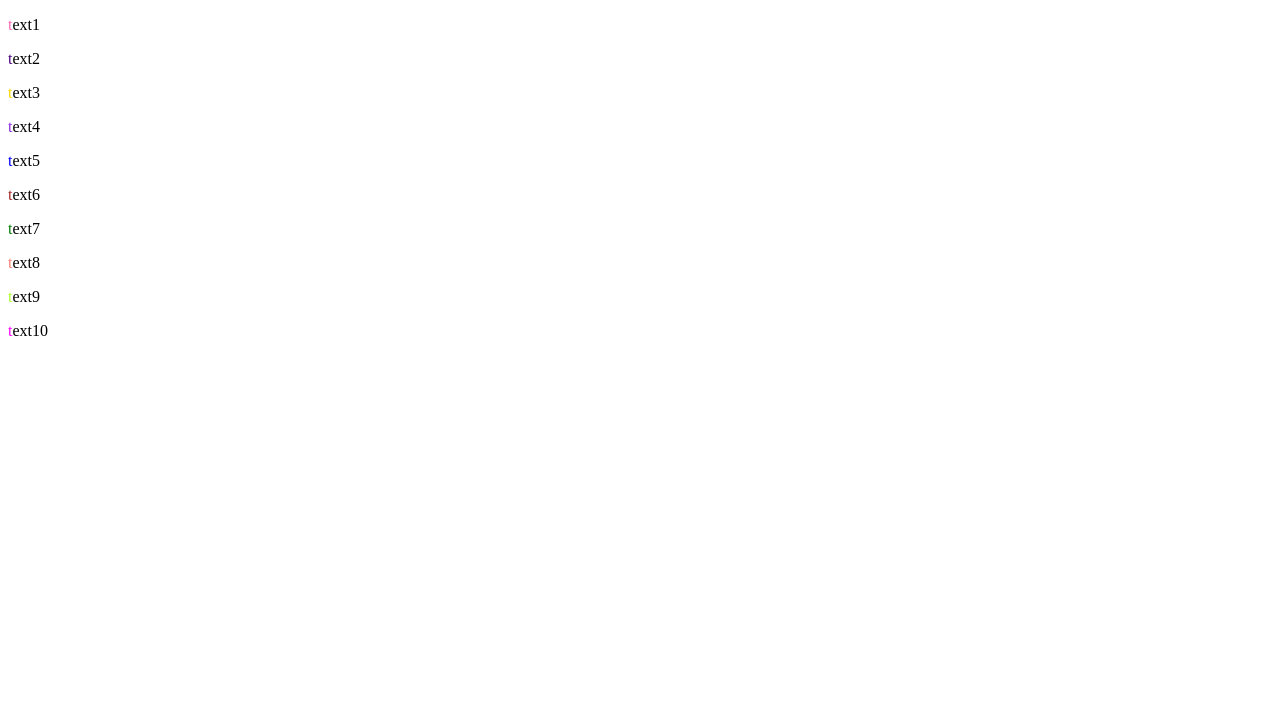
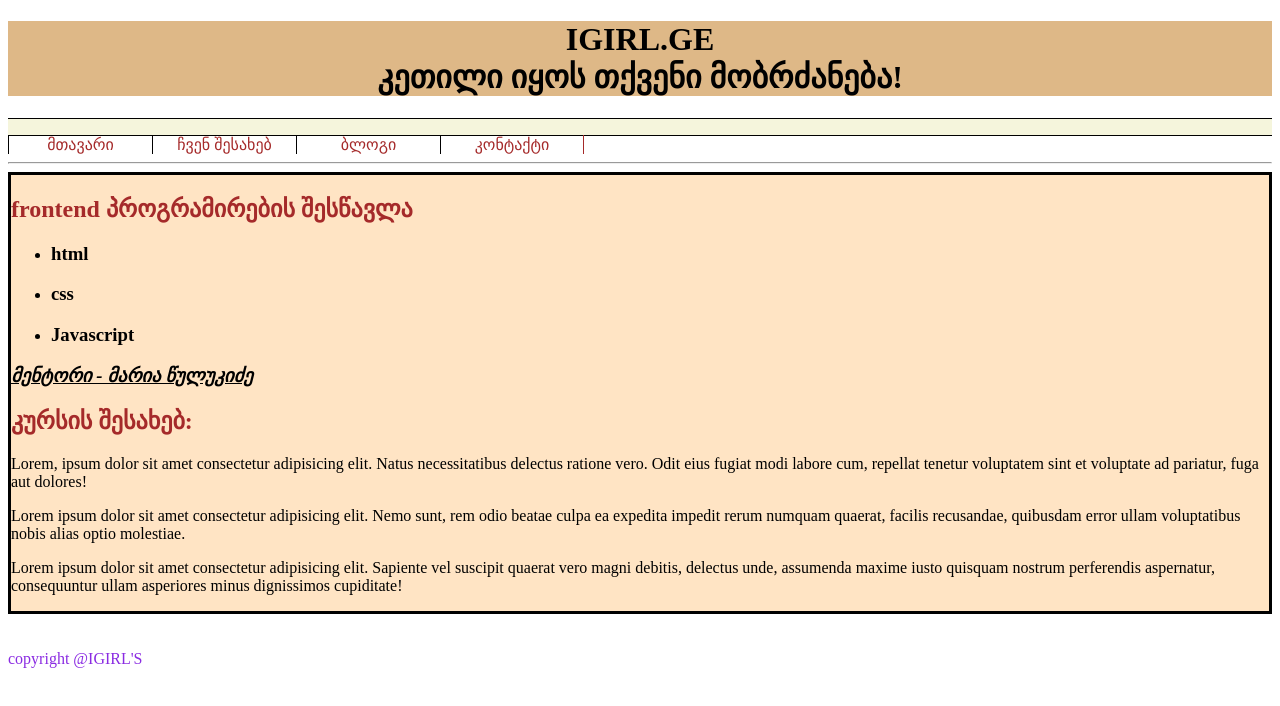
Before and after one commit to MariamAvaliani/IGIRL, a plain HTML site: page index.html in a window 1280 px wide. Drawn offline with Linux system fonts and the light colour scheme.

Commit message:
Add files via upload

```diff
--- a/index.html
+++ b/index.html
@@ -3,19 +3,38 @@
 <head>
     <meta charset="UTF-8">
     <meta name="viewport" content="width=device-width, initial-scale=1.0">
-    <title>Document</title>
     <link rel="stylesheet" href="style.css">
+    <title>IGIRL.GE</title>
 </head>
 <body>
- <p><a class="t1">t</a>ext1</p>
- <p><a class="t2">t</a>ext2</p>
- <p><a class="t3">t</a>ext3</p>
- <p><a class="t4">t</a>ext4</p>
- <p><a class="t5">t</a>ext5</p>
- <p><a class="t6">t</a>ext6</p>
- <p><a class="t7">t</a>ext7</p>
- <p><a class="t8">t</a>ext8</p>
- <p><a class="t9">t</a>ext9</p>
- <p><a class="t10">t</a>ext10</p>
+    <div id="header"> <center><h1>IGIRL.GE <br> კეთილი იყოს თქვენი მობრძანება!</h1> </center> </div>
+    <div id="nav">
+       <ul>
+            <li><a href="#">მთავარი</a></li>
+            <li><a href="#">ჩვენ შესახებ</a></li>
+            <li><a href="#">ბლოგი</a></li>
+            <li><a href="#">კონტაქტი</a></li>
+        </ul>
+    </div>
+    <br>
+    <hr>
+    <div id="main">
+        <h2> frontend პროგრამირების შესწავლა</h2>
+        <ul>
+            <li><h3>html</h3></li>
+            <li><h3>css</h3></li>
+            <li><h3>Javascript</h3></li>
+        </ul>
+      <i><u><h3>მენტორი - მარია წულუკიძე</h3>  </u></i>
+        <h2> კურსის შესახებ:</h2>
+        <p>Lorem, ipsum dolor sit amet consectetur adipisicing elit. Natus necessitatibus delectus ratione vero. Odit eius fugiat modi labore cum, repellat tenetur voluptatem sint et voluptate ad pariatur, fuga aut dolores!</p>
+        <p>Lorem ipsum dolor sit amet consectetur adipisicing elit. Nemo sunt, rem odio beatae culpa ea expedita impedit rerum numquam quaerat, facilis recusandae, quibusdam error ullam voluptatibus nobis alias optio molestiae.</p>
+        <p>Lorem ipsum dolor sit amet consectetur adipisicing elit. Sapiente vel suscipit quaerat vero magni debitis, delectus unde, assumenda maxime iusto quisquam nostrum perferendis aspernatur, consequuntur ullam asperiores minus dignissimos cupiditate!</p>
+    </div>
+    <br><br>
+    <div id="footer"><footer>copyright @IGIRL'S</footer></div>
+
+
+
 </body>
 </html>
--- a/style.css
+++ b/style.css
@@ -1,10 +1,47 @@
-.t1{color: hotpink;}
-.t2{color: indigo;}
-.t3{color: gold;}
-.t4{color: blueviolet;}
-.t5{color: blue;}
-.t6{color: brown;}
-.t7{color: green;}
-.t8{color: salmon;}
-.t9{color: greenyellow;}
-.t10{color: fuchsia;}
+*{
+    box-sizing: border-box;
+}
+
+#header{
+   background-color: burlywood;
+}
+#nav{
+    background-color: beige;
+    border-top: 1px solid black;
+    border-bottom: 1px solid black;
+}
+#nav ul{
+    margin-left: 0px;
+    padding-left: 0px;
+    list-style: none;
+}
+#nav li{
+    float: left;
+}
+#nav ul a{
+    display: block;
+    width: 9em;
+    padding: 10 px;
+    border-left: 1px solid black;
+    text-decoration: none;
+    color: brown;
+    text-align: center;
+}
+#nav ul li:last-child a{
+    border-right: 1px solid;
+}
+#nav ul a:hover{
+    background-color: azure;
+    color: black;
+}
+#main {
+    background-color: bisque;
+    border: solid black;
+
+}
+h2{color: brown;
+
+}
+#footer{
+    color: blueviolet;
+}
```
